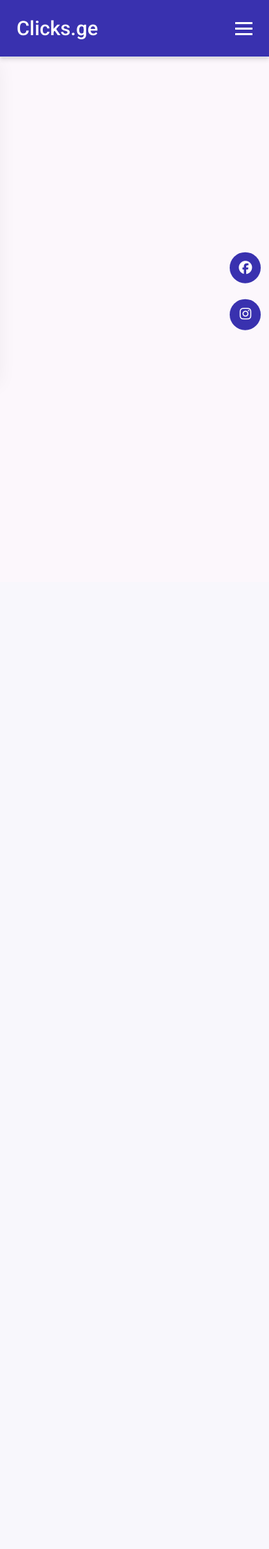
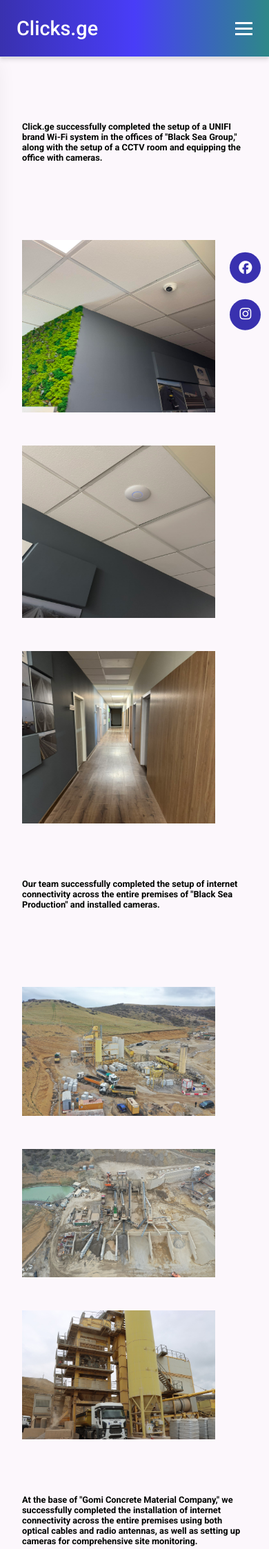
Before and after one commit to oto-webdev/website-1, a PHP site: page /extra-pages/project.php in a window 390 px wide. Shown: the top 2246 px of the page at 69% size. Before the commit the page ends 479 px from the top, so only its background shows below. Run offline with PHP 8.4, Linux system fonts and the light colour scheme; some libraries are stand-ins or nearby versions.

Commit message:
projects

```diff
--- a/css/styles.css
+++ b/css/styles.css
@@ -45,11 +45,11 @@
 }
 
 .nav-item {
-    margin-left: 3rem;
+    margin-left: 2.4rem;
 }
 
 .nav-link {
-    font-size: 0.85rem;
+    font-size: 1rem;
     font-weight: 400;
     color: #fff;
 }
@@ -86,7 +86,7 @@
     }
 
     .nav-link {
-        font-size: 0.75rem;
+        font-size: 0.9rem;
     }
 
     .link-btn {
@@ -94,7 +94,7 @@
     }
 
     .nav-item {
-        margin-left: 1.4rem;
+        margin-left: 1.2rem;
     }
 }
 
--- a/extra-pages/project.php
+++ b/extra-pages/project.php
@@ -32,7 +32,7 @@
 
     <link rel="stylesheet" href="../css/styles.css">
     <link rel="stylesheet" href="../css/base.css">
-    <link rel="stylesheet" href="./styles.css">
+    <link rel="stylesheet" href="../pages/styles.css">
     <link rel="stylesheet" href="https://unpkg.com/swiper/swiper-bundle.min.css">
     <link rel="stylesheet" href="https://cdnjs.cloudflare.com/ajax/libs/font-awesome/6.6.0/css/all.min.css" integrity="sha512-Kc323vGBEqzTmouAECnVceyQqyqdsSiqLQISBL29aUW4U/M7pSPA/gEUZQqv1cwx4OnYxTxve5UMg5GT6L4JJg==" crossorigin="anonymous" referrerpolicy="no-referrer">
 
@@ -56,15 +56,46 @@
     <button id="scrollToTopBtn">↑</button>
 
     <header class="header">
-        <?php include '../components/navbar.html' ?>
+        <?php include '../components-en/navbar.html' ?>
     </header>
 
-    <main>
+    <main class="main-projects">
+        <div class="project-container">
+            <div class="project-bsg">
+                <h2>Click.ge successfully completed the setup of a UNIFI brand Wi-Fi system in the offices of "Black Sea Group," along with the setup of a CCTV room and equipping the office with cameras.</h2>
 
+                <div class="main-img">
+                    <img class="img" src="../photos/bsg/1.jpg" alt="1">
+                    <img class="img" src="../photos/bsg/2.jpg" alt="2">
+                    <img class="img" src="../photos/bsg/3.jpg" alt="3">
+                </div>
+            </div>
+
+            <div class="project-production">
+                <h2>Our team successfully completed the setup of internet connectivity across the entire premises of "Black Sea Production" and installed cameras.</h2>
+
+                <div class="main-img">
+                    <img src="../photos/production/1.jpg" alt="1">
+                    <img src="../photos/production/2.jpg" alt="2">
+                    <img src="../photos/production/3.jpg" alt="3">
+                </div>
+            </div>
+
+            <div class="project-gomi">
+                <h2>At the base of "Gomi Concrete Material Company," we successfully completed the installation of internet connectivity across the entire premises using both optical cables and radio antennas, as well as setting up cameras for comprehensive site monitoring.</h2>
+
+                <div class="main-img">
+                    <img src="../photos/gomi/1.jpg" alt="1">
+                    <img src="../photos/gomi/2.jpg" alt="2">
+                    <img src="../photos/gomi/3.jpg" alt="3">
+                </div>
+            </div>
+        </div>
     </main>
 
+
     <footer class="footer">
-        <?php include "../components/footer.html" ?>
+        <?php include "../components-en/footer.html" ?>
     </footer>
 
     <script src="https://unpkg.com/swiper/swiper-bundle.min.js"></script>
--- a/pages/project.php
+++ b/pages/project.php
@@ -66,9 +66,9 @@
                 ასევე მოეწყო სსტვ ოთახი და აღიჭურვა ოფისი კამერებით. </h2>
 
                 <div class="main-img">
-                    <img src="../photos/bsg/1.jpg" alt="1">
-                    <img src="../photos/bsg/2.jpg" alt="2">
-                    <img src="../photos/bsg/3.jpg" alt="3">
+                    <img class="img" src="../photos/bsg/1.jpg" alt="1">
+                    <img class="img" src="../photos/bsg/2.jpg" alt="2">
+                    <img class="img" src="../photos/bsg/3.jpg" alt="3">
                 </div>
             </div>
 
--- a/pages/styles.css
+++ b/pages/styles.css
@@ -354,6 +354,110 @@
   padding: 1rem 10rem;
 }
 
+.main-projects h2 {
+  font-size: 1.6rem;
+}
+
 .project-production, .project-gomi {
   margin-top: 5rem;
 }
+
+.main-img {
+  margin-top: 5rem;
+  display: grid;
+  align-items: center;
+  justify-content: center;
+  gap: 1rem;
+  grid-template-columns: 1fr 1fr 1fr;
+}
+
+.img {
+  height: 380px;
+}
+
+.main-img img {
+  width: 500px;
+}
+
+@media(max-width: 1596px) {
+  .main-projects {
+    padding: 1rem 4rem;
+  }
+
+  .main-img img {
+    width: 400px;
+    margin-top: 2rem;
+  }
+
+  .img {
+    height: 320px;
+  }
+
+  .main-projects h2 {
+    font-size: 1.2rem;
+  }
+}
+
+@media(max-width: 1280px) {
+  .main-projects {
+    padding: 1rem 2rem;
+  }
+
+  .main-img img {
+    width: 320px;
+  }
+
+  .img {
+    height: 240px;
+  }
+}
+
+@media(max-width: 1024px) {
+  .main-img img {
+    gap: 2;
+  }
+
+  .main-projects h2 {
+    font-size: 1rem;
+  }
+}
+
+@media(max-width: 991px) {
+  .main-img {
+    grid-template-columns: 1fr 1fr;
+  }
+
+  .main-img img {
+    width: 400px;
+  }
+
+  .img {
+    height: 200px;
+  }
+}
+
+@media(max-width: 853px) {
+  .main-img {
+    grid-template-columns: 1fr;
+  }
+
+  .img {
+    height: 250px;
+  }
+}
+
+@media(max-width: 475px) {
+  .main-img img {
+    width: 320px;
+  }
+
+  .main-projects h2 {
+    font-size: 0.8rem;
+  }
+}
+
+@media(max-width: 420px) {
+  .main-img img {
+    width: 280px;
+  }
+}
```
